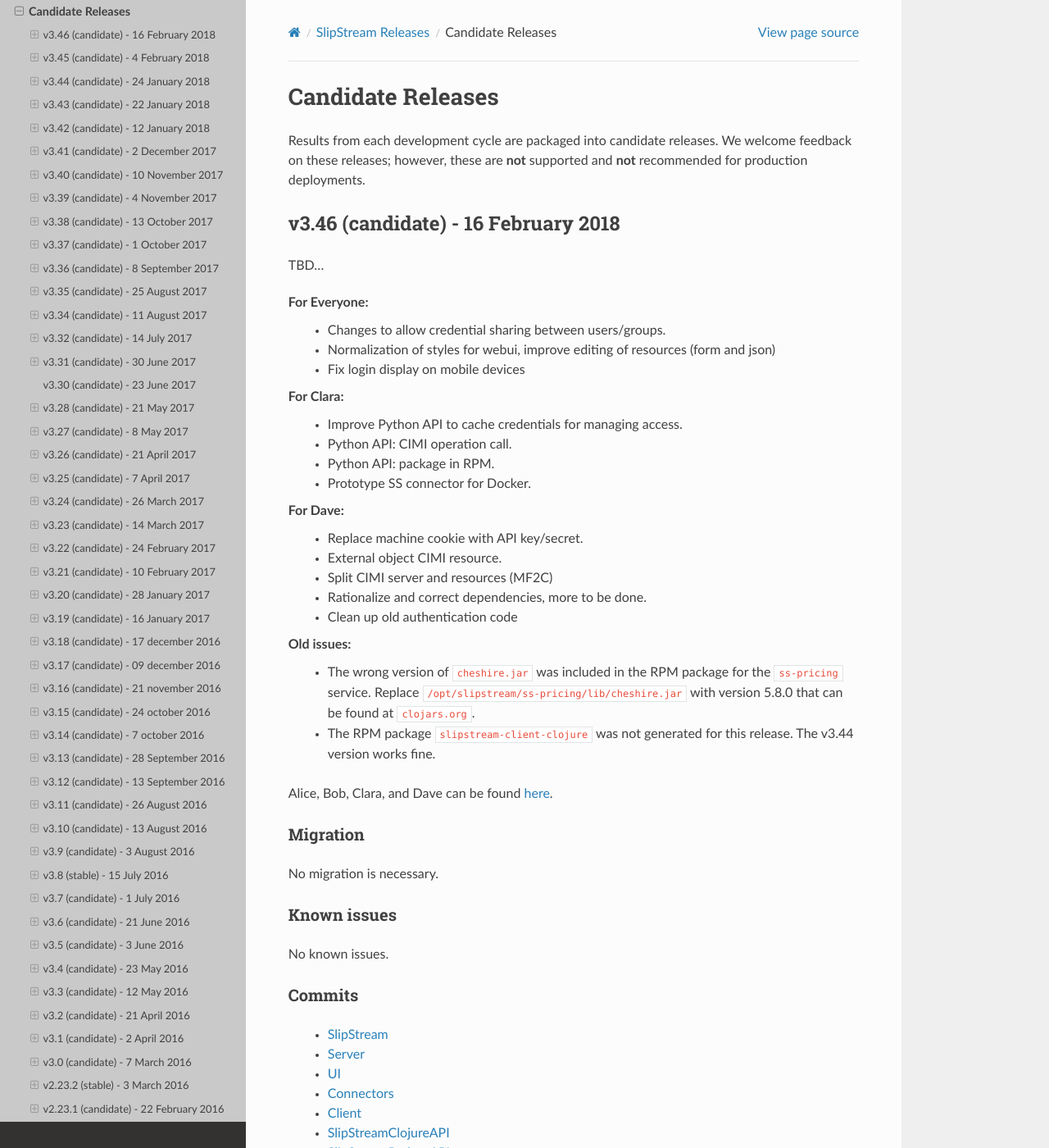
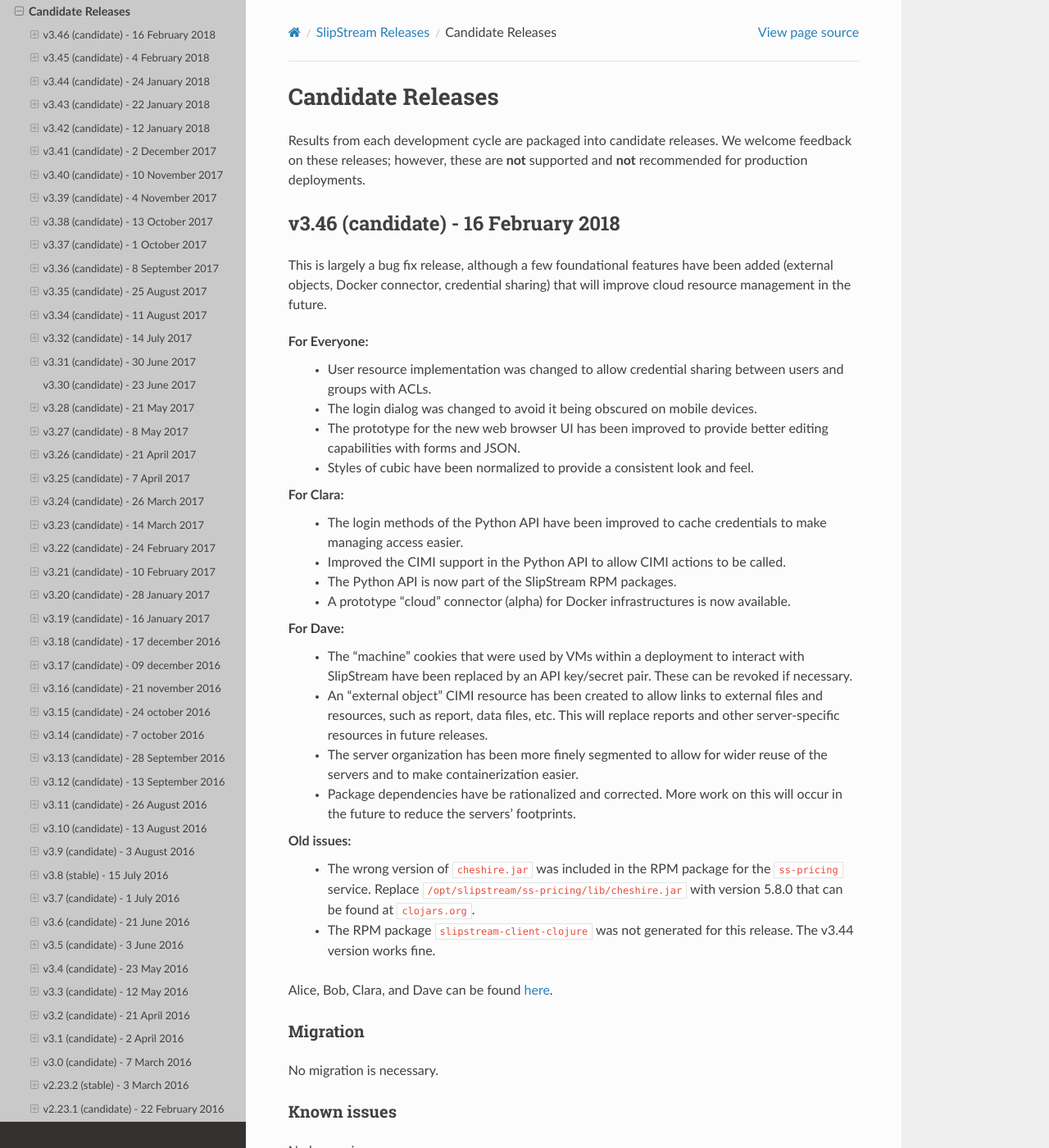
Before and after one commit to slipstream/SlipStreamDocumentation, a Sphinx documentation site: the page built from docs/release_notes/candidate_releases.rst, in a window 1280 px wide and 1400 px high. Shown: the whole window at 82% size. Built offline with Sphinx 7.4.7 and the Read the Docs theme 2.0.0, drawn with Linux system fonts in a browser that asks for light colours.

Commit message:
clean up release notes

```diff
--- a/docs/release_notes/candidate_releases.rst
+++ b/docs/release_notes/candidate_releases.rst
@@ -9,26 +9,42 @@
 v3.46 (candidate) - 16 February 2018
 ------------------------------------
 
-TBD...
+This is largely a bug fix release, although a few foundational
+features have been added (external objects, Docker connector,
+credential sharing) that will improve cloud resource management in the
+future.
 
 For Everyone:
- - Changes to allow credential sharing between users/groups.
- - Normalization of styles for webui, improve editing of resources
-   (form and json)
- - Fix login display on mobile devices
+ - User resource implementation was changed to allow credential
+   sharing between users and groups with ACLs.
+ - The login dialog was changed to avoid it being obscured on mobile
+   devices.
+ - The prototype for the new web browser UI has been improved to
+   provide better editing capabilities with forms and JSON.
+ - Styles of cubic have been normalized to provide a consistent look
+   and feel.
 
 For Clara:
- - Improve Python API to cache credentials for managing access.
- - Python API: CIMI operation call.
- - Python API: package in RPM.
- - Prototype SS connector for Docker.
+ - The login methods of the Python API have been improved to cache
+   credentials to make managing access easier.
+ - Improved the CIMI support in the Python API to allow CIMI actions
+   to be called.
+ - The Python API is now part of the SlipStream RPM packages.
+ - A prototype "cloud" connector (alpha) for Docker infrastructures is
+   now available.
 
 For Dave:
- - Replace machine cookie with API key/secret.
- - External object CIMI resource.
- - Split CIMI server and resources (MF2C)
- - Rationalize and correct dependencies, more to be done.
- - Clean up old authentication code
+ - The "machine" cookies that were used by VMs within a deployment to
+   interact with SlipStream have been replaced by an API key/secret
+   pair. These can be revoked if necessary.
+ - An "external object" CIMI resource has been created to allow links
+   to external files and resources, such as report, data files, etc.
+   This will replace reports and other server-specific resources in
+   future releases.
+ - The server organization has been more finely segmented to allow for
+   wider reuse of the servers and to make containerization easier.
+ - Package dependencies have be rationalized and corrected. More work
+   on this will occur in the future to reduce the servers' footprints.
 
 Old issues:
  - The wrong version of ``cheshire.jar`` was included in the RPM
```
